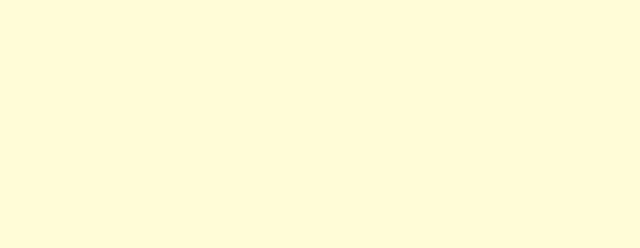
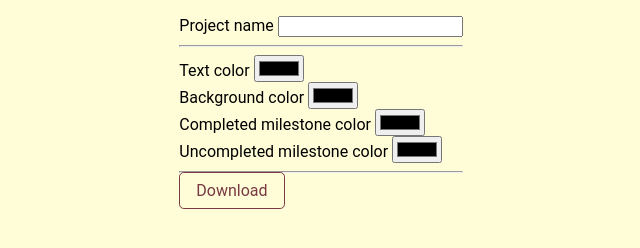
Before and after one commit to crt0r/rope-editor, a plain HTML site: page editor.html in a window 1280 px wide. Shown: the whole page, without its empty margins (319-959 px from the left). Drawn offline with Linux system fonts and the light colour scheme.

Commit message:
add editor page base structure

```diff
--- a/editor.html
+++ b/editor.html
@@ -10,7 +10,37 @@
 </head>
 <body>
     <main id="root">
-
+        <div id="editor">
+            <section id="preview"></section>
+            <section id="editor-pane">
+                <div id="project-info">
+                    <label for="project-name-field">Project name</label>
+                    <input type="text" name="project-name-field" id="project-name-field">
+                </div>
+                <hr/>
+                <div id="text-color-selection">
+                    <label for="text-color-selector">Text color</label>
+                    <input type="color" name="text-color-selector" id="text-color-selector">
+                </div>
+                <div id="background-color-selection">
+                    <label for="background-color-selector">Background color</label>
+                    <input type="color" name="background-color-selector" id="background-color-selector">
+                </div>
+                <div id="completed-milestone-color-selection">
+                    <label for="completed-milestone-color-selector">Completed milestone color</label>
+                    <input type="color" name="completed-milestone-color-selector" id="completed-milestone-color-selector">
+                </div>
+                <div id="uncompleted-milestone-color-selection">
+                    <label for="uncompleted-milestone-color-selector">Uncompleted milestone color</label>
+                    <input type="color" name="uncompleted-milestone-color-selector" id="uncompleted-milestone-color-selector">
+                </div>
+                <hr/>
+                <a href="" class="button dropdown-button">Download</a>
+            </section>
+            <section id="milestones">
+                <ol></ol>
+            </section>
+        </div>
     </main>
 </body>
 </html>
```
